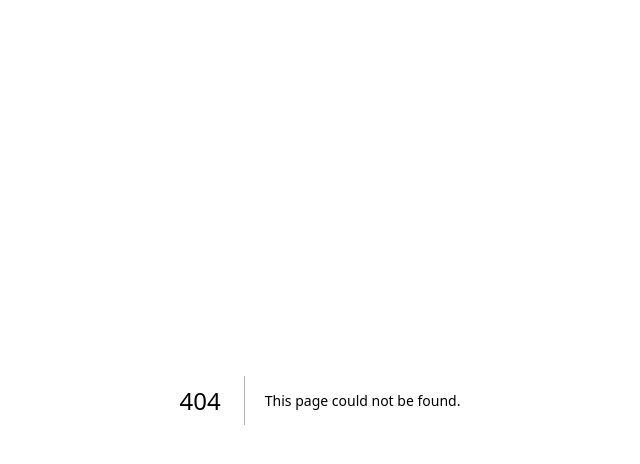
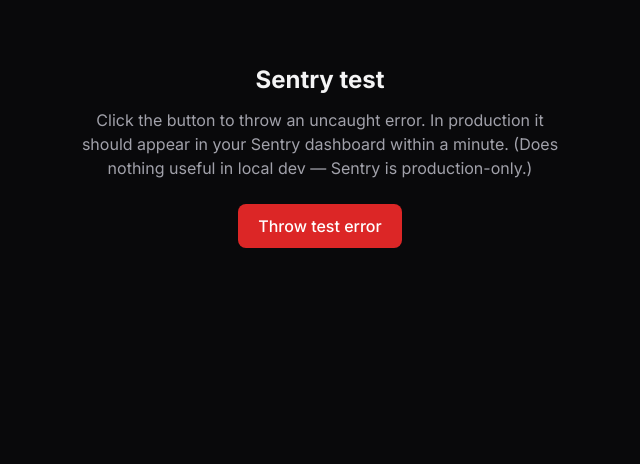
Before and after one commit to lufifraca/Tactix, a Next.js app in the folder apps/web/: page /sentry-test in a window 1280 px wide. Before the commit this address had no page. Shown: the top 464 px of the page, without its empty margins (320-960 px from the left). Built offline with nearby package versions, Linux system fonts and the light colour scheme.

Commit message:
Add temporary /sentry-test page to verify Sentry in production
Co-Authored-By: Claude Opus 4.8 <noreply@anthropic.com>

```diff
--- /dev/null
+++ b/apps/web/src/app/sentry-test/page.tsx
@@ -0,0 +1,25 @@
+"use client";
+
+// TEMPORARY debug page to verify Sentry is capturing errors in production.
+// Visit /sentry-test on the live site, click the button, then check your
+// Sentry dashboard (Issues). Delete this folder once you've confirmed it works.
+export default function SentryTestPage() {
+  return (
+    <main className="mx-auto max-w-lg px-4 py-16 text-center">
+      <h1 className="text-2xl font-bold">Sentry test</h1>
+      <p className="mt-3 text-zinc-400">
+        Click the button to throw an uncaught error. In production it should appear
+        in your Sentry dashboard within a minute. (Does nothing useful in local dev —
+        Sentry is production-only.)
+      </p>
+      <button
+        onClick={() => {
+          throw new Error("Sentry frontend test error — if you see this in Sentry, monitoring works.");
+        }}
+        className="mt-6 rounded-lg bg-red-600 px-5 py-2.5 font-medium text-white hover:bg-red-500"
+      >
+        Throw test error
+      </button>
+    </main>
+  );
+}
```
